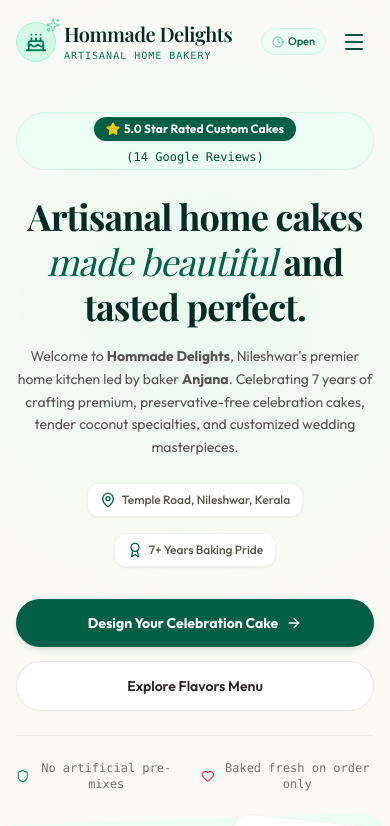
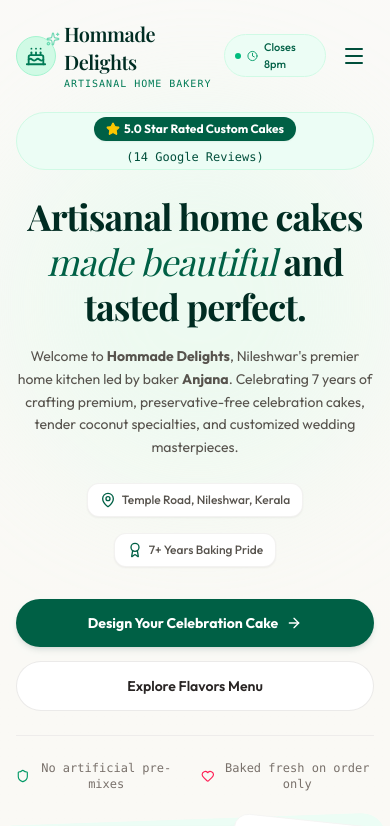
Before and after one commit to Adithyadev03/Hommade-Delights, a React (Vite) app: page / in a window 390 px wide. Shown: the top 826 px of the page. Built offline with nearby package versions, Linux system fonts and the light colour scheme; a web font is replaced by a local one.

Commit message:
ui: update status indicator and bakery open message
Refine the status pulse animation for better visual consistency across desktop and mobile. Update the open status label to align with the current display requirements.

```diff
--- a/src/components/Header.tsx
+++ b/src/components/Header.tsx
@@ -89,7 +89,10 @@
           {/* Right Action buttons */}
           <div className="hidden md:flex items-center space-x-4">
             <div className="flex items-center space-x-1.5 px-3 py-1 bg-emerald-50 text-emerald-800 rounded-full text-xs font-medium border border-emerald-100">
-              <span className="h-2 w-2 rounded-full bg-emerald-500 animate-ping"></span>
+              <span className="relative flex h-2 w-2">
+                <span className="animate-ping absolute inline-flex h-full w-full rounded-full bg-emerald-400 opacity-75"></span>
+                <span className="relative inline-flex rounded-full h-2 w-2 bg-emerald-500"></span>
+              </span>
               <Clock className="h-3.5 w-3.5 text-emerald-600" />
               <span>{BAKERY_INFO.openMessage}</span>
             </div>
@@ -106,9 +109,13 @@
 
           {/* Mobile hamburger menu */}
           <div className="flex items-center space-x-2 md:hidden">
-            <div className="flex items-center space-x-1 px-2.5 py-1 bg-emerald-50 text-emerald-800 rounded-full text-[11px] font-medium border border-emerald-100">
-              <Clock className="h-3 w-3 text-emerald-600 animate-pulse" />
-              <span>Open</span>
+            <div className="flex items-center space-x-1.5 px-2.5 py-1 bg-emerald-50 text-emerald-800 rounded-full text-[11px] font-medium border border-emerald-100">
+              <span className="relative flex h-1.5 w-1.5">
+                <span className="animate-ping absolute inline-flex h-full w-full rounded-full bg-emerald-400 opacity-75"></span>
+                <span className="relative inline-flex rounded-full h-1.5 w-1.5 bg-emerald-500"></span>
+              </span>
+              <Clock className="h-3 w-3 text-emerald-600" />
+              <span>{BAKERY_INFO.openMessage}</span>
             </div>
 
             <button
--- a/src/data.ts
+++ b/src/data.ts
@@ -22,7 +22,7 @@
   instagram: "hommade_delights_nileshwar",
   hours: "10:00 AM - 8:00 PM",
   closedMessage: "Closes 8pm",
-  openMessage: "Open · Closes 8pm",
+  openMessage: "Closes 8pm",
 };
 
 export const INITIAL_REVIEWS: Review[] = [
```
